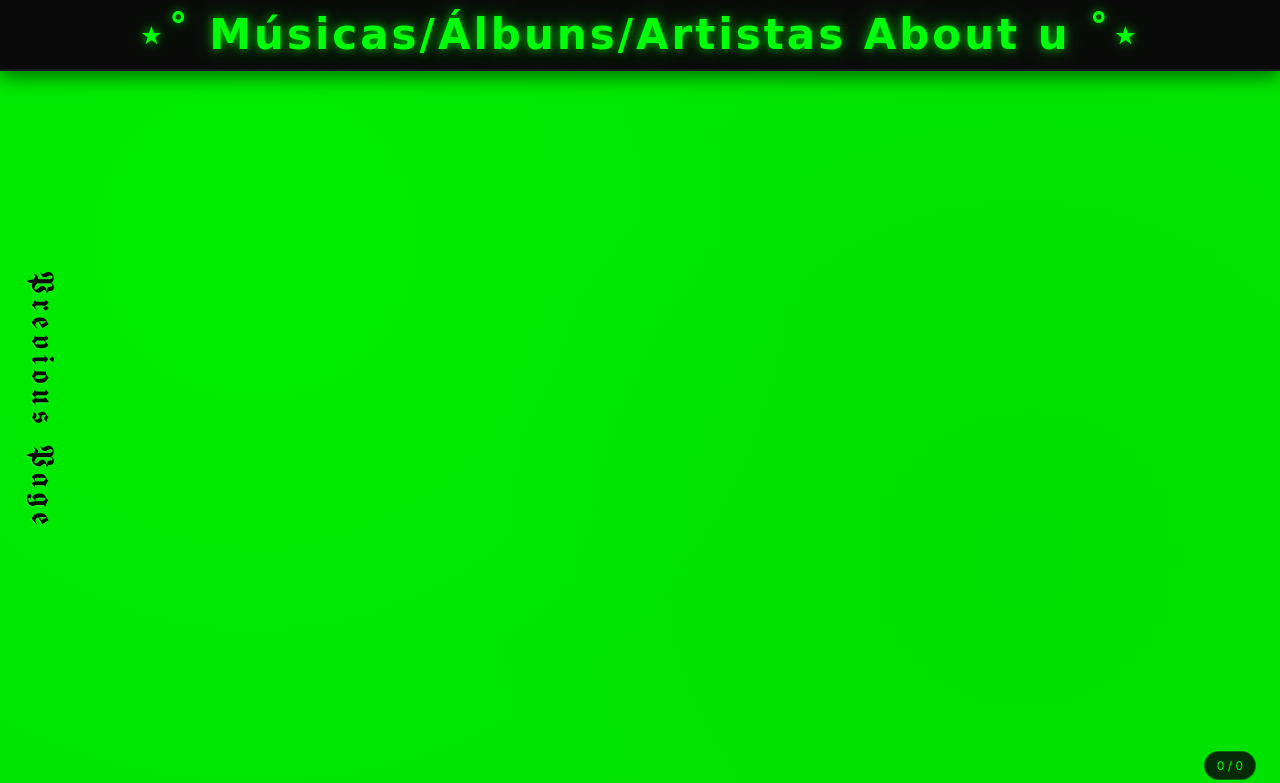
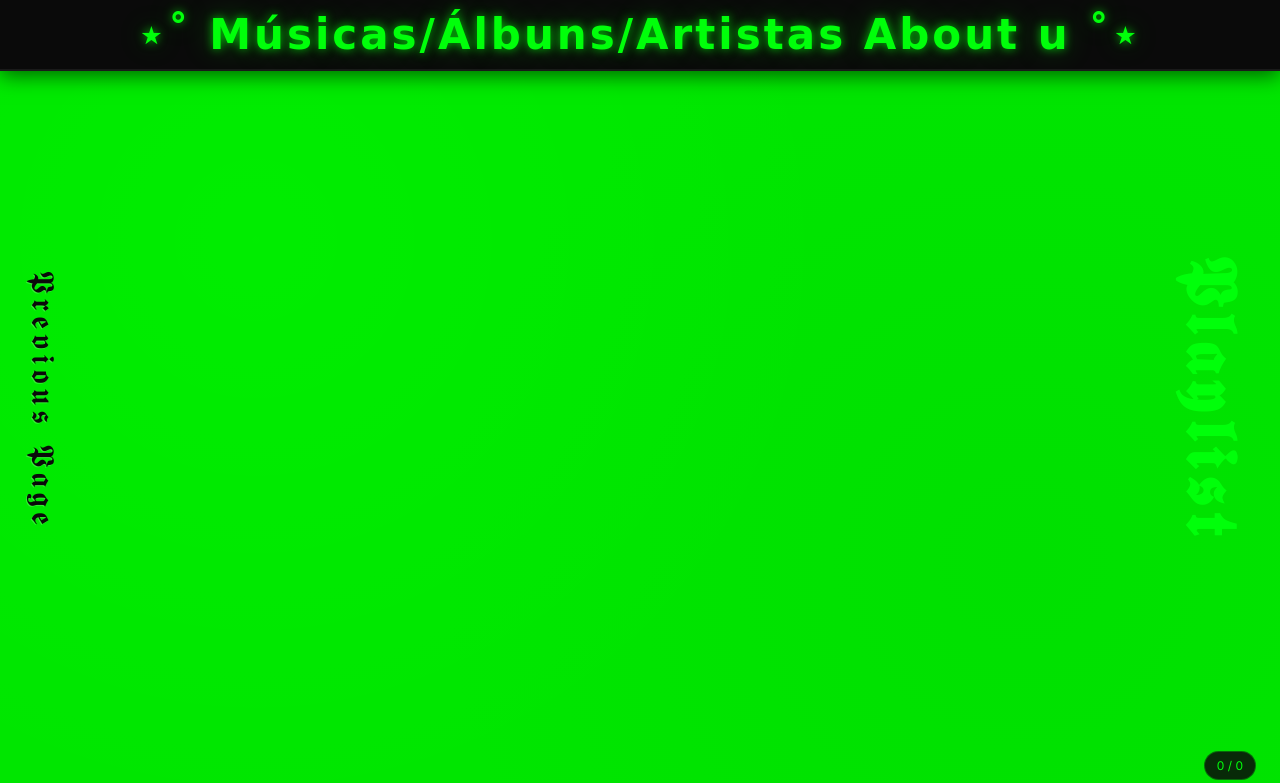
Before and after one commit to Nandesdevs/Dia_dos_Namorados, a Flask app: template templates/musicas.html in a window 1280 px wide. Shown: the top 783 px of the page. Run offline with Flask 3, Linux system fonts and the light colour scheme; the template is opened without the code that fills it, so the values that code supplies are empty; some web fonts are replaced.

Commit message:
Botão Artistas Playlist

```diff
--- a/static/style-musicas.css
+++ b/static/style-musicas.css
@@ -60,6 +60,41 @@ body {
 .btn-voltar:hover {
     color: #fff;
     transform: translateY(-50%) scale(1.1);
+}
+
+/* ── Botão playlist (temática artistas) ── */
+.btn-playlist {
+    position: fixed;
+    right: 35px;
+    top: 50%;
+    transform: translateY(-50%);
+    writing-mode: vertical-rl;
+    text-orientation: mixed;
+    font-size: 70px;
+    font-weight: bold;
+    color: #00ff0a;
+    text-decoration: none;
+    font-family: 'Courier New', monospace;
+    letter-spacing: 7px;
+    z-index: 300;
+    transition: transform 0.3s, color 0.3s;
+    animation: fadeInRight 0.8s ease-out 0.2s both;
+}
+
+@keyframes fadeInRight {
+    0% {
+        opacity: 0;
+        transform: translateX(50px) translateY(-50%);
+    }
+    100% {
+        opacity: 1;
+        transform: translateX(0) translateY(-50%);
+    }
+}
+
+.btn-playlist:hover {
+    transform: translateY(-50%) scale(1.1);
+    color: #ffffff;
 }
 
 /* ── Mural de polaroids ── */
@@ -211,7 +246,8 @@ body {
         height: 95px;
     }
 
-    .btn-voltar {
+    .btn-voltar,
+    .btn-playlist {
         display: none;
     }
 
--- a/templates/musicas.html
+++ b/templates/musicas.html
@@ -16,6 +16,14 @@
 
     <!-- Botão de voltar lateral -->
     <a href="/artistas" class="btn-voltar">𝕻𝖗𝖊𝖛𝖎𝖔𝖚𝖘 𝕻𝖆𝖌𝖊</a>
+
+    <!-- Playlist no Spotify -->
+    <a
+        href="https://open.spotify.com/playlist/1YkjVcsyVbwwFUIuasdqyG?si=WmAB8EhNTpO8TjQOuUPqfA&pi=30rPHe6tTHucm"
+        class="btn-playlist"
+        target="_blank"
+        rel="noopener noreferrer"
+    >𝕻𝖑𝖆𝖞𝖑𝖎𝖘𝖙</a>
 
     <!-- Contador flutuante -->
     <div class="contador" id="contador">0 / {{ tracks|length }}</div>
```
